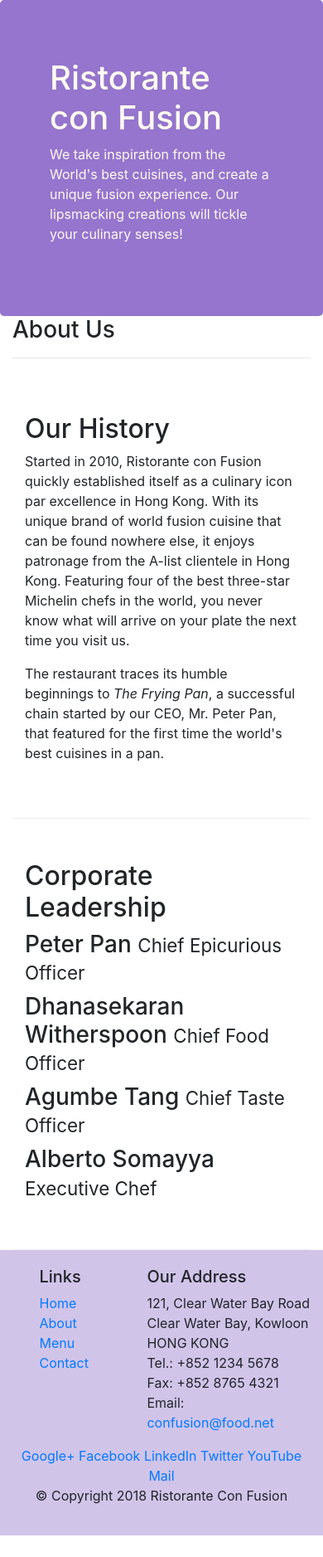
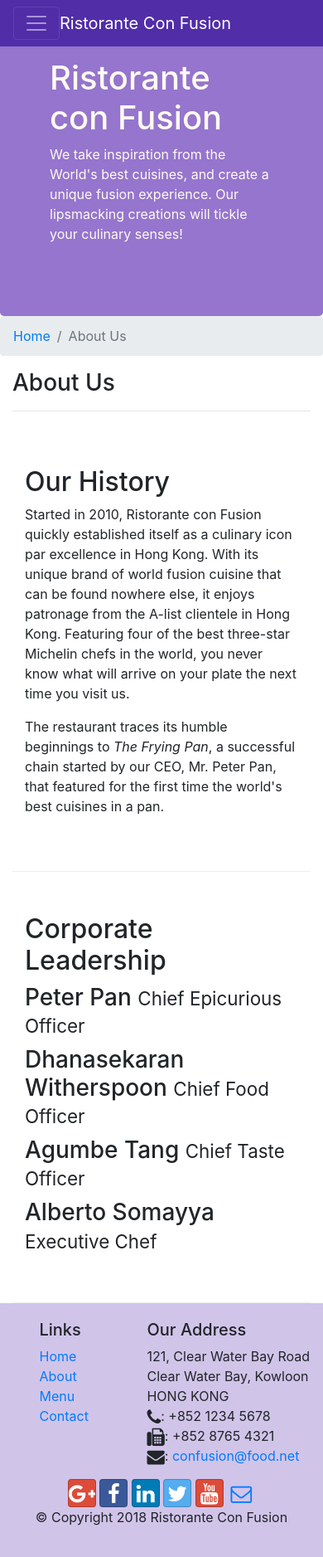
Before and after one commit to erikwsmith85/bootstrap, a website: page aboutus.html in a window 390 px wide. Shown: the whole page at 83% size. Before the commit the page ends 1851 px from the top, so only its background shows below. Drawn offline with nearby package versions, Linux system fonts and the light colour scheme.

Commit message:
font icons

```diff
--- a/aboutus.html
+++ b/aboutus.html
@@ -8,13 +8,36 @@
   <meta http-equiv="x-ua-compatible" content="ie=edge">
 
   <!-- Bootstrap CSS -->
+  <!-- Bootstrap CSS -->
   <link rel="stylesheet" href="node_modules/bootstrap/dist/css/bootstrap.min.css">
   <link rel="stylesheet" href="css/styles.css">
-    <title>Ristorante Con Fusion: About Us</title>
+  <link rel="stylesheet" href="node_modules/font-awesome/css/font-awesome.min.css">
+  <link rel="stylesheet" href="node_modules/bootstrap-social/bootstrap-social.css">
+
+  <title>Ristorante Con Fusion: About Us</title>
 
 </head>
 
 <body>
+
+  <nav class="navbar navbar-dark navbar-expand-sm fixed-top">
+      <div class="container">
+        <button class="navbar-toggler" type="button" data-toggle="collapse" data-target = "#myNavbar">
+    <span class="navbar-toggler-icon"></span>
+</button>
+         <a class="navbar-brand mr-auto" href="./index.html">Ristorante Con Fusion</a>
+         <div id="myNavbar" class="collapse navbar-collapse" >
+
+              <ul class="navbar-nav mr-auto">
+                  <li class="nav-item"><a class="nav-link" href="./index.html"><span class ="fa fa-home fa-lg"></span>Home</a></li>
+                  <li class="nav-item active"><a class="nav-link" href="#"><span class ="fa fa-info fa-lg"></span>About</a></li>
+                  <li class="nav-item"><a class="nav-link" href="#"><span class ="fa fa-list fa-lg"></span>Menu</a></li>
+                  <li class="nav-item"><a class="nav-link" href="#"><span class ="fa fa-address-card fa-lg"></span>Contact</a></li>
+              </ul>
+            </div>
+
+      </div>
+  </nav>
 
     <header class="jumbotron">
         <div class="container">
@@ -30,15 +53,21 @@
     </header>
 
     <div class = "container">
-        <div row row-content align-items-center>
-            <div >
+        <div class = "row">
+            <ol class="col-12 breadcrumb">
+                <li class="breadcrumb-item"><a href="./index.html">Home</a></li>
+                <li class="breadcrumb-item active">About Us</li>
+
+            </ol>
+
+            <div class="col-12">
                <h3>About Us</h3>
                <hr>
             </div>
         </div>
 
-        <div class = "row row-content align-items-center">
-            <div class="col-12 col-sm-6 col-md-6">
+        <div class = "row row-content">
+            <div class="col-sm-6">
                 <h2>Our History</h2>
                 <p>Started in 2010, Ristorante con Fusion quickly established itself as a culinary icon par excellence in Hong Kong. With its unique brand of world fusion cuisine that can be found nowhere else, it enjoys patronage from the A-list clientele in Hong Kong.  Featuring four of the best three-star Michelin chefs in the world, you never know what will arrive on your plate the next time you visit us.</p>
                 <p>The restaurant traces its humble beginnings to <em>The Frying Pan</em>, a successful chain started by our CEO, Mr. Peter Pan, that featured for the first time the world's best cuisines in a pan.</p>
@@ -48,7 +77,7 @@
         </div>
 
 
-        <div class = "row row-content align-items-center">
+        <div class = "row row-content">
             <div class="col-12 col-sm-12 col-md-12">
                 <h2>Corporate Leadership</h2>
                 <h3>Peter Pan <small>Chief Epicurious Officer</small></h3>
@@ -82,19 +111,20 @@
 		              121, Clear Water Bay Road<br>
 		              Clear Water Bay, Kowloon<br>
 		              HONG KONG<br>
-		              Tel.: +852 1234 5678<br>
-		              Fax: +852 8765 4321<br>
-		              Email: <a href="mailto:confusion@food.net">confusion@food.net</a>
+                  <i class="fa fa-phone fa-lg"></i>: +852 1234 5678<br>
+		              <i class="fa fa-fax fa-lg"></i>: +852 8765 4321<br>
+		              <i class="fa fa-envelope fa-lg"></i>: <a href="mailto:confusion@food.net">confusion@food.net</a>
+		           </address>
 		           </address>
                 </div>
                 <div class="col-12 col-sm-4 align-self-center">
                     <div class="text-center">
-                        <a href="http://google.com/+">Google+</a>
-                        <a href="http://www.facebook.com/profile.php?id=">Facebook</a>
-                        <a href="http://www.linkedin.com/in/">LinkedIn</a>
-                        <a href="http://twitter.com/">Twitter</a>
-                        <a href="http://youtube.com/">YouTube</a>
-                        <a href="mailto:">Mail</a>
+                      <a class="btn btn-social-icon btn-google" href="http://google.com/+"><i class="fa fa-google-plus fa-lg"></i></a>
+                      <a class="btn btn-social-icon btn-facebook" href="http://www.facebook.com/profile.php?id="><i class="fa fa-facebook fa-lg"></i></a>
+                      <a class="btn btn-social-icon btn-linkedin" href="http://www.linkedin.com/in/"><i class="fa fa-linkedin fa-lg"></i></a>
+                      <a class="btn btn-social-icon btn-twitter" href="http://twitter.com/"><i class="fa fa-twitter fa-lg"></i></a>
+                      <a class="btn btn-social-icon btn-google" href="http://youtube.com/"><i class="fa fa-youtube fa-lg"></i></a>
+                      <a class="btn btn-social-icon"href="mailto:"><i class="fa fa-envelope-o fa-lg"></i></a>
                     </div>
                 </div>
            </div>
@@ -106,6 +136,12 @@
         </div>
     </footer>
 
+    <!-- jQuery first, then Popper.js, then Bootstrap JS. -->
+    <script src="node_modules/jquery/dist/jquery.slim.min.js"></script>
+    <script src="node_modules/popper.js/dist/umd/popper.min.js"></script>
+    <script src="node_modules/bootstrap/dist/js/bootstrap.min.js"></script>
+
+
 </body>
 
 </html>
--- a/css/styles.css
+++ b/css/styles.css
@@ -28,3 +28,12 @@
     margin: 0px auto;
     color: #0F0F0F;
 }
+
+.body {
+  padding: 50px 0px 0px 0px;
+  z-index: 0;
+}
+
+.navbar-dark {
+   background-color: #512DA8
+}
--- a/package.json
+++ b/package.json
@@ -15,6 +15,8 @@
   },
   "dependencies": {
     "bootstrap": "^4.0.0",
+    "bootstrap-social": "^5.1.1",
+    "font-awesome": "^4.7.0",
     "jquery": "^3.3.1",
     "popper.js": "^1.12.9"
   }
```
Also changed, not shown: index.html (+36 -9 lines), 1 other file.
